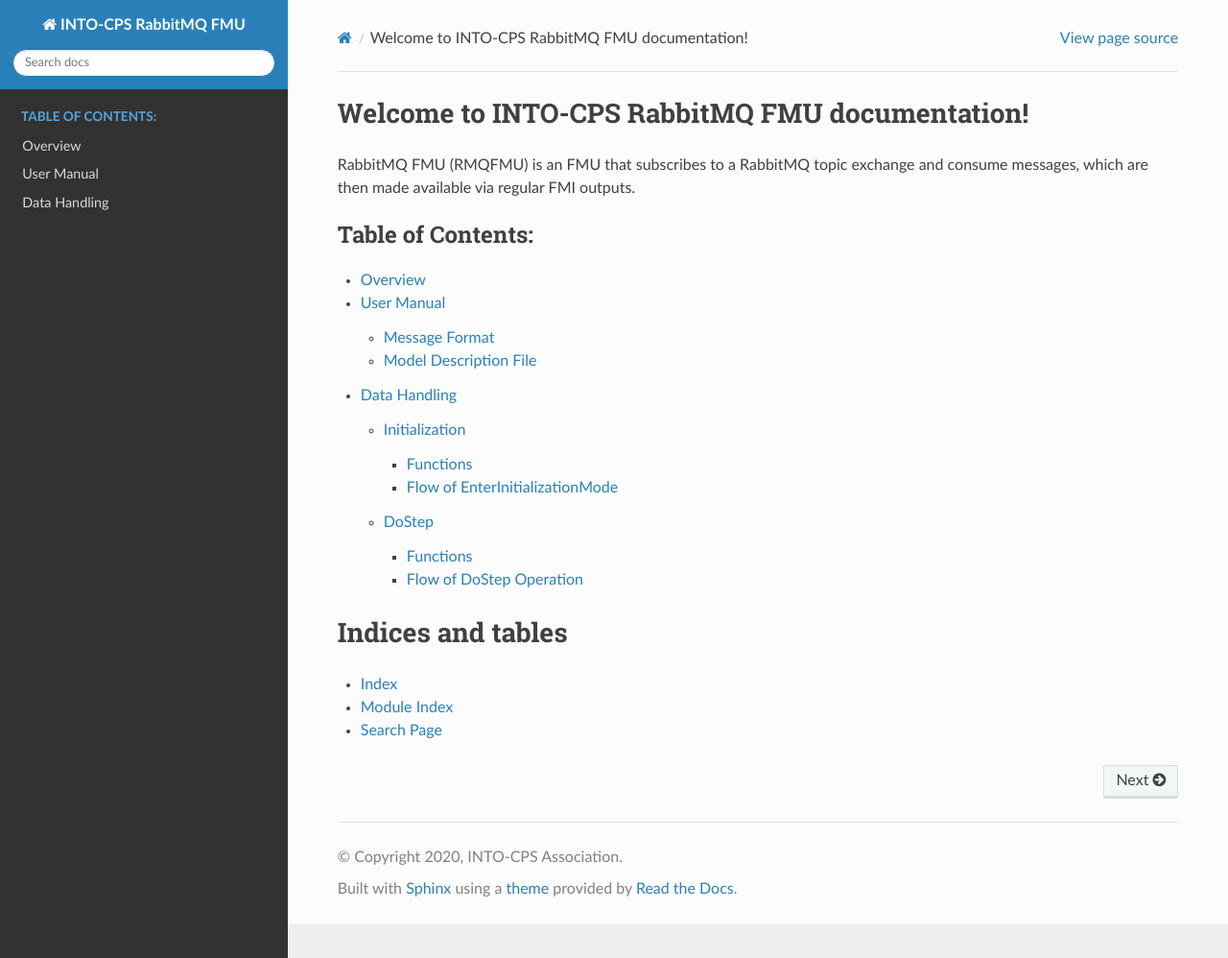
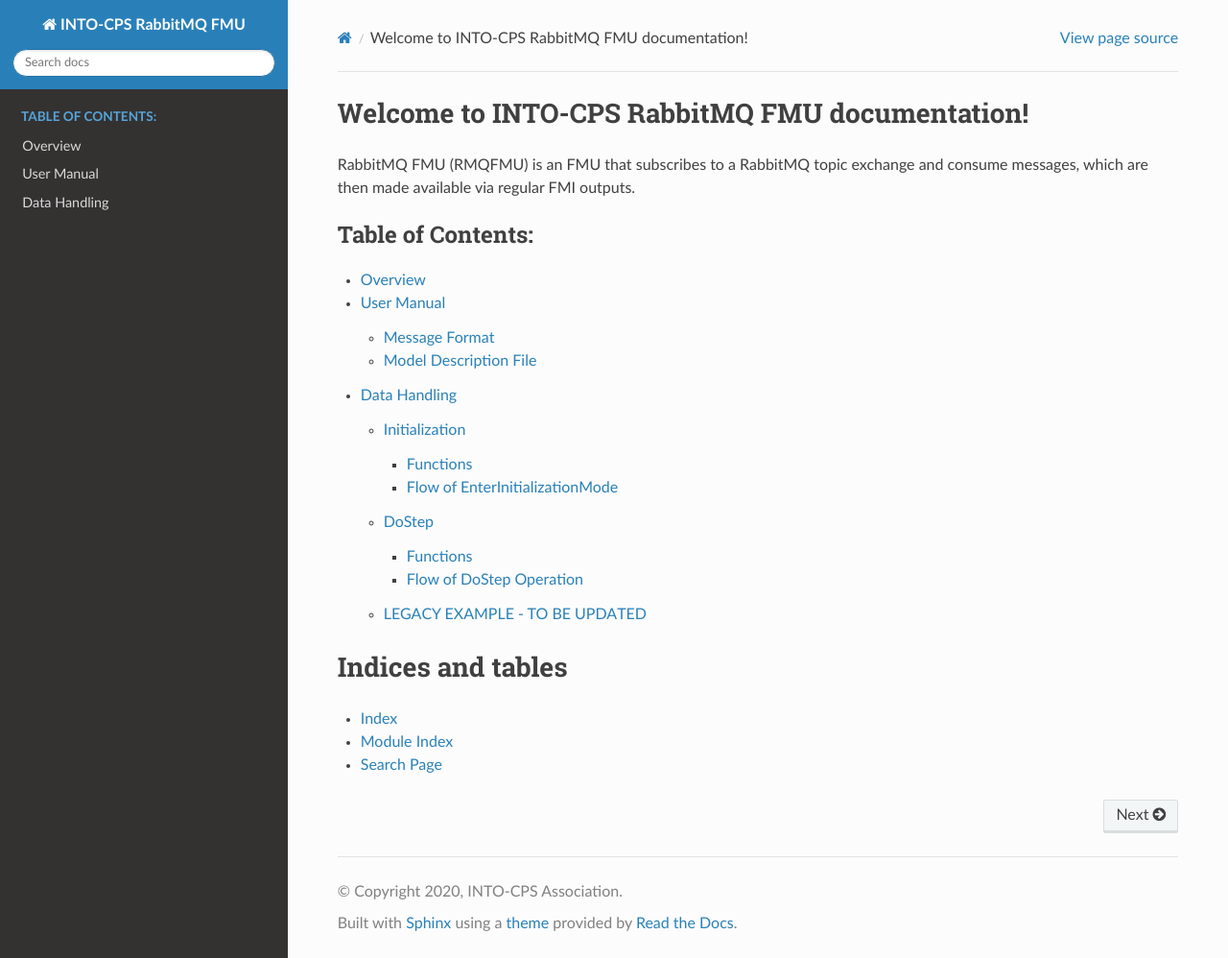
Before and after one commit to INTO-CPS-Association/fmu-rabbitmq, a Sphinx documentation site: the page built from docs/index.rst, in a window 1280 px wide and 998 px high. Shown: the whole window at 96% size. Built offline with Sphinx 7.4.7 and the Read the Docs theme 2.0.0, drawn with Linux system fonts in a browser that asks for light colours.

Commit message:
updated docs

```diff
--- a/docs/data-handling.rst
+++ b/docs/data-handling.rst
@@ -138,7 +138,8 @@
 
 
 
-  KJWAFAKJW
+LEGACY EXAMPLE - TO BE UPDATED
+------------------------------
 
 This section concerns data handling occurring within :code:`fmi2DoStep` of RabbitMQ FMU.
 
```
